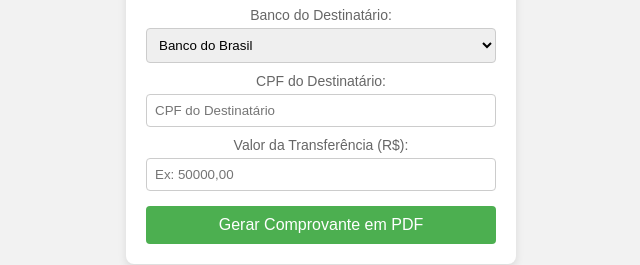
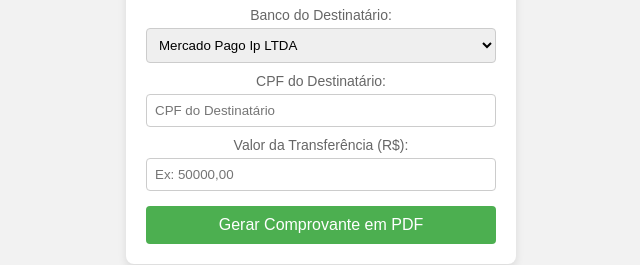
Before and after one commit to pediaqui-ja/Pixgerador, a plain HTML site: page index.html in a window 1280 px wide. Shown: the part 437-702 px from the top of the page, 319-959 px from the left. Drawn offline with nearby package versions, Linux system fonts and the light colour scheme.

Commit message:
Update index.html

```diff
--- a/index.html
+++ b/index.html
@@ -86,6 +86,7 @@
 
         <label for="receiver-bank">Banco do Destinatário:</label>
         <select id="receiver-bank">
+            <option value="Mercado Pago Ip LTDA">Mercado Pago Ip LTDA</option>
             <option value="Banco do Brasil">Banco do Brasil</option>
             <option value="Bradesco">Bradesco</option>
             <option value="Caixa Econômica Federal">Caixa Econômica Federal</option>
```
